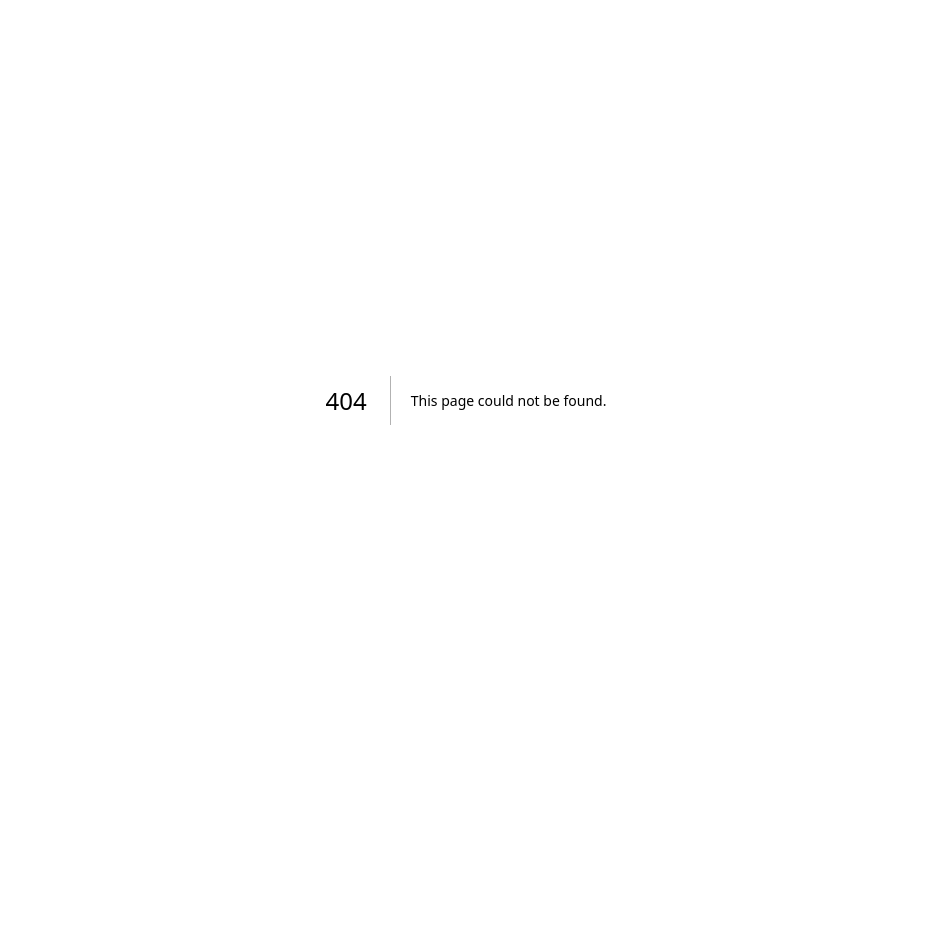
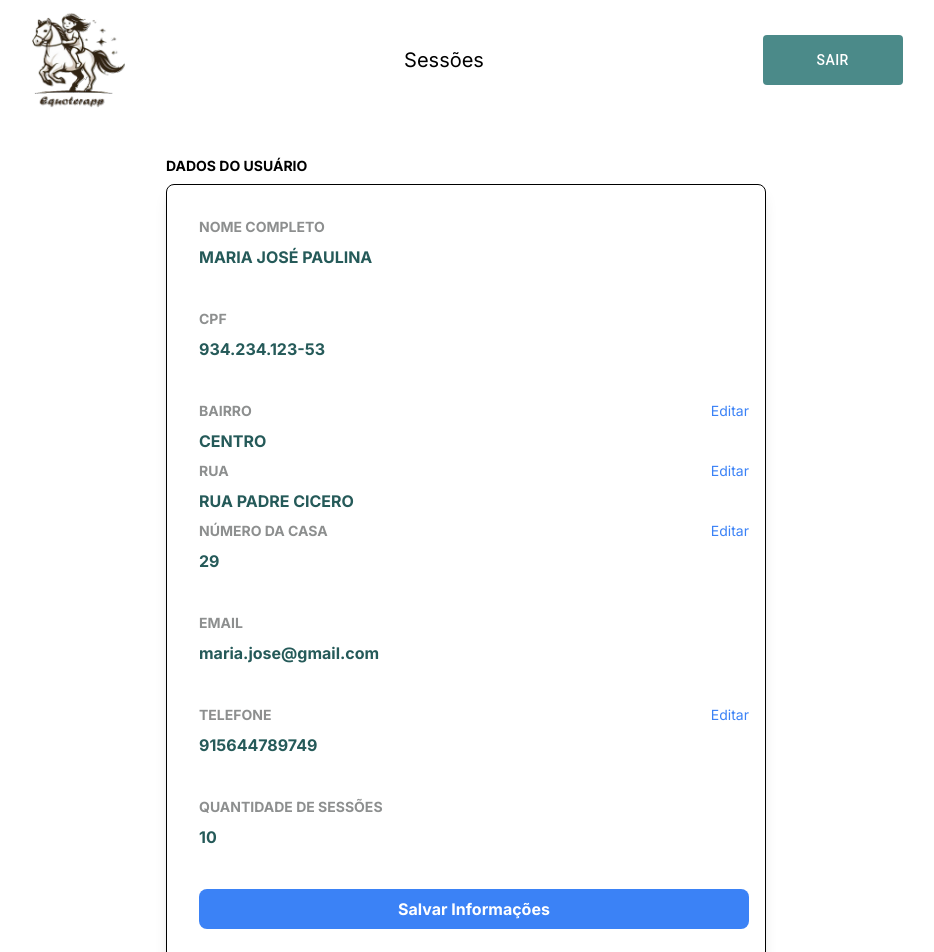
Before and after one commit to lucas037/equoterapp-front, a Next.js app: page /perfil-user in a window 1280 px wide. Before the commit this address had no page. Shown: the top 952 px of the page, without its empty margins (174-1108 px from the left). Before the commit the page ends 800 px from the top, so only its background shows below. Built offline with nearby package versions, Linux system fonts and the light colour scheme.

Commit message:
feat: Adicionado perfil do usuário

```diff
--- /dev/null
+++ b/src/app/perfil-user/page.tsx
@@ -0,0 +1,119 @@
+"use client";
+
+import Header from "@/components/Header";
+import { useState } from "react";
+import DadosColaborador from "../../types/DadosColaborador";
+
+export default function Perfil() {
+    const [modal, setModal] = useState(false);
+    const [fieldToEdit, setFieldToEdit] = useState<string | null>(null);
+    const [fieldValue, setFieldValue] = useState<string>("");
+    const [colaborador, setColaborador] = useState<DadosColaborador>({
+        nome: "MARIA JOSÉ PAULINA",
+        cpf: "934.234.123-53",
+        cargo: "Psicologa",
+        email: "maria.jose@gmail.com",
+        telefone: "915644789749",
+        rua: "RUA PADRE CICERO",
+        numeroCasa: "29",
+        quantidadeSessoes: 10, // Exemplo de quantidade de sessões
+        sexo: "",
+        aniversario: "",
+        bairro: "CENTRO",
+        senha: ""
+    });
+
+    const handleEditClick = (field: string, value: string) => {
+        setFieldToEdit(field);
+        setFieldValue(value);
+        setModal(true);
+    };
+
+    const handleSave = () => {
+        if (fieldToEdit) {
+            setColaborador((prev) => ({
+                ...prev,
+                [fieldToEdit]: fieldValue
+            }));
+        }
+        setModal(false);
+    };
+
+    return (
+        <div className="flex flex-col items-center min-h-screen">
+            <Header user={true} />
+            <div className="w-[90%] h-[80%] flex flex-col items-center gap-4 xl:flex-row xl:justify-center mt-5">
+                <div className="w-full xl:w-[600px] 2xl:w-[800px] h-full flex flex-col gap-2">
+                    <div className="text-sm font-bold">DADOS DO USUÁRIO</div>
+                    <div className="w-full h-full border border-1 border-black rounded-lg p-4 bg-white shadow-lg">
+                        <div className="ml-4 mb-4 mt-4 flex flex-col gap-2">
+                            <div className="flex justify-between items-center">
+                                <div className="text-[#8D8F8F] text-sm font-bold">NOME COMPLETO</div>
+                            </div>
+                            <div className="text-[#255A59] font-bold">{colaborador.nome}</div>
+                            <br />
+                            <div className="flex justify-between items-center">
+                                <div className="text-[#8D8F8F] text-sm font-bold">CPF</div>
+                            </div>
+                            <div className="text-[#255A59] font-bold">{colaborador.cpf}</div>
+                            <br />
+                            <div className="flex justify-between items-center">
+                                <div className="text-[#8D8F8F] text-sm font-bold">BAIRRO</div>
+                                <button className="text-blue-500 text-sm" onClick={() => handleEditClick("bairro", colaborador.bairro)}>Editar</button>
+                            </div>
+                            <div className="text-[#255A59] font-bold">{colaborador.bairro}</div>
+                            <div className="flex justify-between items-center">
+                                <div className="text-[#8D8F8F] text-sm font-bold">RUA</div>
+                                <button className="text-blue-500 text-sm" onClick={() => handleEditClick("rua", colaborador.rua)}>Editar</button>
+                            </div>
+                            <div className="text-[#255A59] font-bold">{colaborador.rua}</div>
+                            <div className="flex justify-between items-center">
+                                <div className="text-[#8D8F8F] text-sm font-bold">NÚMERO DA CASA</div>
+                                <button className="text-blue-500 text-sm" onClick={() => handleEditClick("numeroCasa", colaborador.numeroCasa)}>Editar</button>
+                            </div>
+                            <div className="text-[#255A59] font-bold">{colaborador.numeroCasa}</div>
+                            <br />
+                            <div className="flex justify-between items-center">
+                                <div className="text-[#8D8F8F] text-sm font-bold">EMAIL</div>
+                            </div>
+                            <div className="text-[#255A59] font-bold">{colaborador.email}</div>
+                            <br />
+                            <div className="flex justify-between items-center">
+                                <div className="text-[#8D8F8F] text-sm font-bold">TELEFONE</div>
+                                <button className="text-blue-500 text-sm" onClick={() => handleEditClick("telefone", colaborador.telefone)}>Editar</button>
+                            </div>
+                            <div className="text-[#255A59] font-bold">{colaborador.telefone}</div>
+                            <br />
+                            <div className="flex justify-between items-center">
+                                <div className="text-[#8D8F8F] text-sm font-bold">QUANTIDADE DE SESSÕES</div>
+                            </div>
+                            <div className="text-[#255A59] font-bold">{colaborador.quantidadeSessoes}</div>
+                            <br />
+                            <div className="flex justify-center w-full">
+                                <button className="bg-blue-500 text-white p-2 rounded-lg font-bold w-full h-full" onClick={handleSave}>Salvar Informações</button>
+                            </div>
+                        </div>
+                    </div>
+                </div>
+            </div>
+
+            {modal && (
+                <div className="fixed inset-0 flex items-center justify-center bg-black bg-opacity-50">
+                    <div className="bg-white p-4 rounded-lg shadow-lg">
+                        <h2 className="text-lg font-bold mb-4">Editar {fieldToEdit}</h2>
+                        <input
+                            type="text"
+                            value={fieldValue}
+                            onChange={(e) => setFieldValue(e.target.value)}
+                            className="border border-gray-300 p-2 rounded-lg w-full mb-4"
+                        />
+                        <div className="flex justify-center gap-2">
+                            <button className="bg-gray-300 p-2 rounded-lg" onClick={() => setModal(false)}>Cancelar</button>
+                            <button className="bg-blue-500 text-white p-2 rounded-lg" onClick={handleSave}>Salvar</button>
+                        </div>
+                    </div>
+                </div>
+            )}
+        </div>
+    );
+}
```
